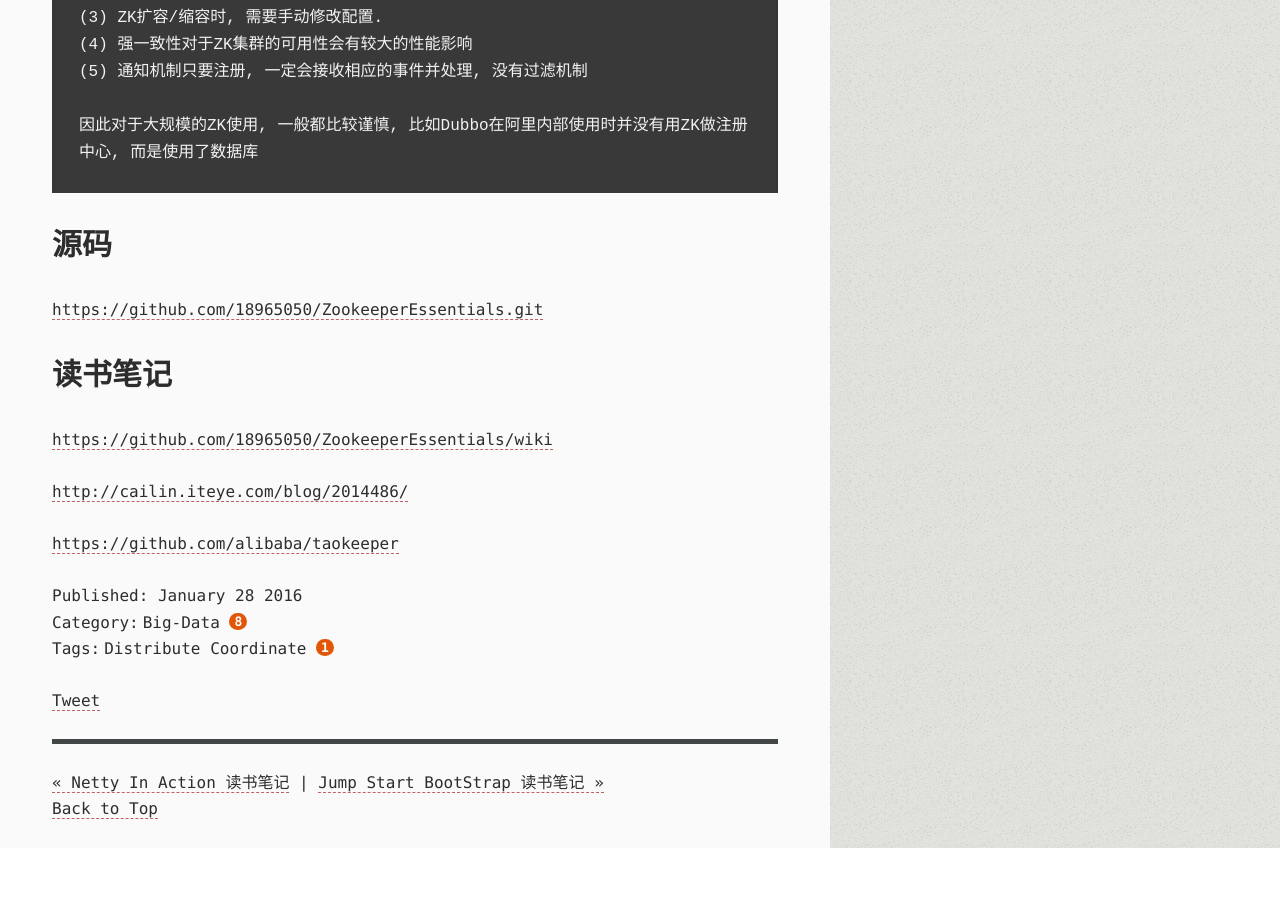
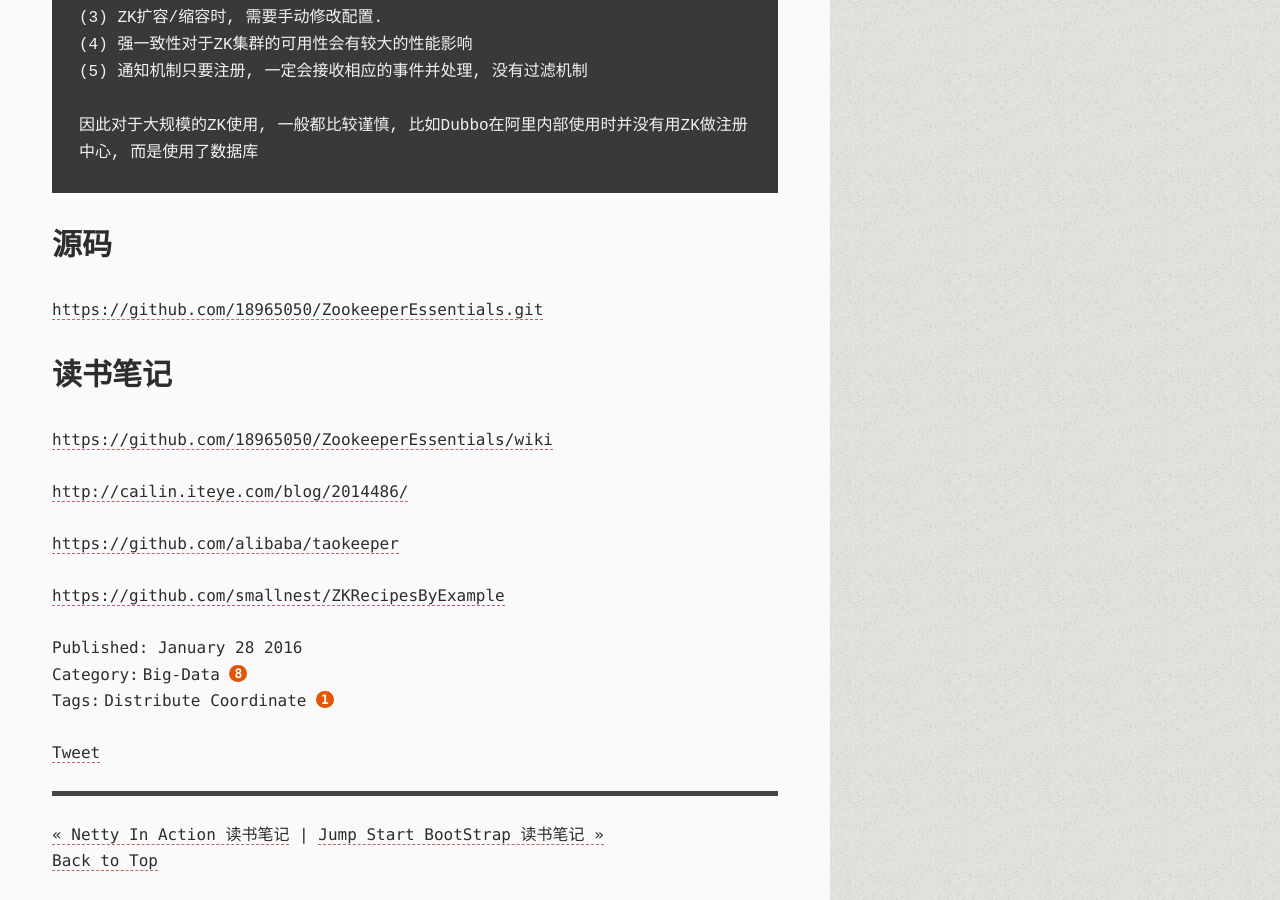
Before and after one commit to 18965050/18965050.github.io, a Jekyll site: the page built from _posts/2016-01-28-apachezookeeperessentials.md, in a window 1280 px wide and 900 px high, scrolled down 1020 px. Built offline with Jekyll 4.4.1, drawn with Linux system fonts in a browser that asks for light colours; comment, search, counter and statistics services are not loaded; before the commit the page ends 1868 px from its top, so only the background shows below that; some of the changed lines change nothing that is shown.

Commit message:
文档修改

```diff
--- a/_posts/2016-01-28-apachezookeeperessentials.md
+++ b/_posts/2016-01-28-apachezookeeperessentials.md
@@ -42,3 +42,5 @@ tags: [ distribute coordinate]
 [http://cailin.iteye.com/blog/2014486/](http://cailin.iteye.com/blog/2014486/ "zookeeper原理")
 
 [https://github.com/alibaba/taokeeper](https://github.com/alibaba/taokeeper "TAOKeeper(zookeeper的监控报表系统)")
+
+[https://github.com/smallnest/ZKRecipesByExample](https://github.com/smallnest/ZKRecipesByExample "curator example")
```
